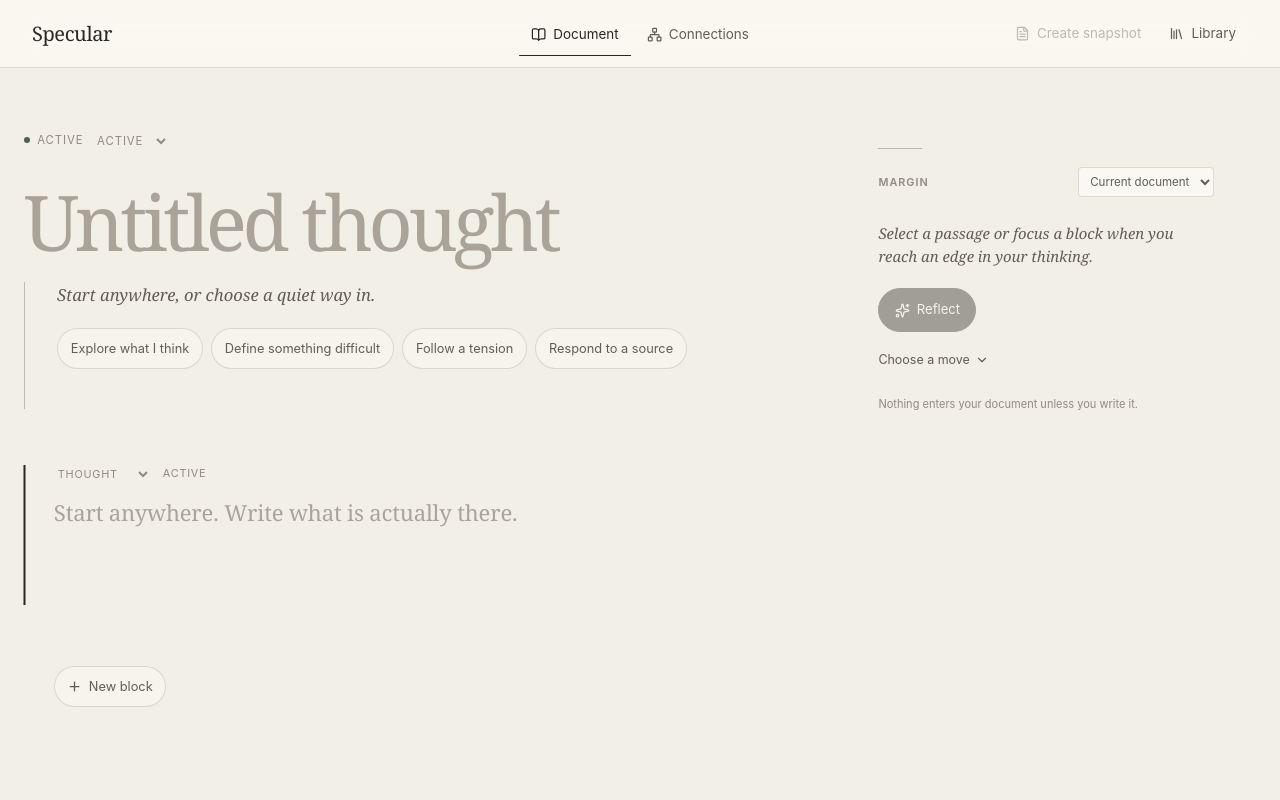
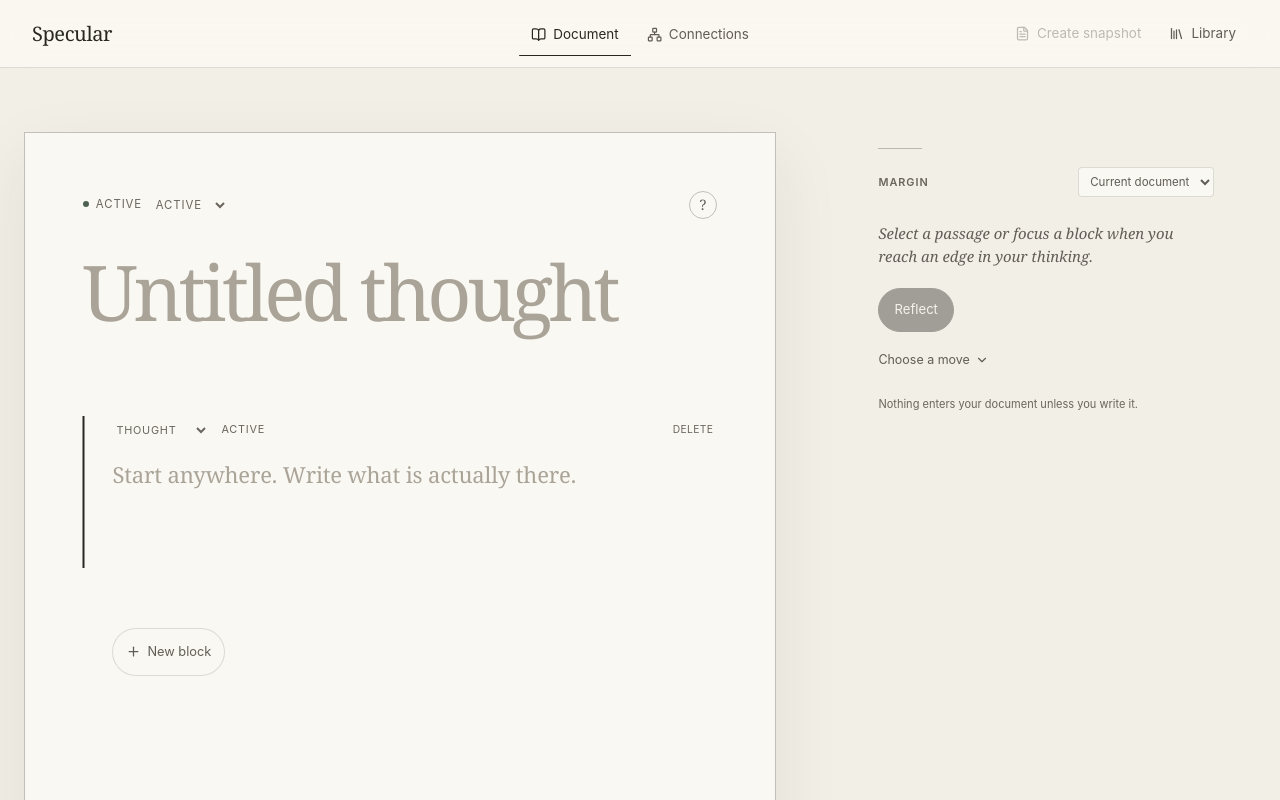
Before and after one commit to HenryBranchAdams/specular-app, a React (Vite) app: page / in a window 1280 px wide. Shown: the top 800 px of the page. Built offline with nearby package versions, Linux system fonts and the light colour scheme.

Commit message:
fix: refine Specular document controls

```diff
--- a/src/app/App.tsx
+++ b/src/app/App.tsx
@@ -13,7 +13,6 @@ import {
   Plus,
   Printer,
   Share2,
-  Sparkles,
   X,
 } from 'lucide-react';
 import {
@@ -211,22 +210,26 @@ function BlockEditor({
   focused,
   onBlur,
   onChange,
+  onDelete,
   onFocus,
   onKindChange,
   onReferenceChange,
   onRestoreVersion,
   onSelection,
+  placeholder,
 }: {
   block: ThoughtBlock;
   dormancyDays: number;
   focused: boolean;
   onBlur: () => void;
   onChange: (content: string) => void;
+  onDelete: () => void;
   onFocus: () => void;
   onKindChange: (kind: ThoughtKind) => void;
   onReferenceChange: (field: keyof Pick<SourceReference, 'author' | 'excerpt' | 'title' | 'url'>, value: string) => void;
   onRestoreVersion: (index: number) => void;
   onSelection: (text: string) => void;
+  placeholder: string | null;
 }) {
   const textareaRef = useRef<HTMLTextAreaElement>(null);
   const resize = () => {
@@ -258,6 +261,7 @@ function BlockEditor({
           </select>
           <span>{status}</span>
           {block.parentId === null ? null : <span className="thought-card__linked"><Link2 size={12} /> linked</span>}
+          <button aria-label="Delete block" className="delete-block" onClick={onDelete} type="button">Delete</button>
         </div>
         {block.originPrompt === null ? null : (
           <p className="thought-card__origin"><span>Working from</span>{block.originPrompt}</p>
@@ -270,9 +274,9 @@ function BlockEditor({
           onFocus={onFocus}
           onKeyUp={readSelection}
           onMouseUp={readSelection}
-          placeholder={block.parentId === null
+          placeholder={placeholder ?? (block.parentId === null
             ? 'Start anywhere. Write what is actually there.'
-            : 'Continue in your own words…'}
+            : 'Continue in your own words…')}
           ref={textareaRef}
           value={block.content}
         />
@@ -353,8 +357,7 @@ function ReflectionMargin({
             ? `“${selection.trim().slice(0, 150)}${selection.trim().length > 150 ? '…' : ''}”`
             : 'Select a passage or focus a block when you reach an edge in your thinking.'}</p>
           <button className="primary-action" disabled={!canReflect || busy} onClick={() => { onMove('reflect'); }} type="button">
-            {busy ? <LoaderCircle className="spin" size={15} /> : <Sparkles size={15} />}
-            Reflect
+            {busy ? 'Reflecting…' : 'Reflect'}
           </button>
           <details className="move-menu">
             <summary>Choose a move <ChevronDown size={14} /></summary>
@@ -577,6 +580,7 @@ export function App({
   const [selectedBlockId, setSelectedBlockId] = useState<string | null>(null);
   const [selection, setSelection] = useState('');
   const [libraryOpen, setLibraryOpen] = useState(false);
+  const [starterOpen, setStarterOpen] = useState(false);
   const [starterPrompt, setStarterPrompt] = useState<string | null>(null);
   const [reflectionBusy, setReflectionBusy] = useState(false);
   const [reflectionError, setReflectionError] = useState<string | null>(null);
@@ -685,6 +689,73 @@ export function App({
     }, 0);
   };
 
+  const deleteBlock = (blockId: string) => {
+    const block = state.blocks.find((item) => item.id === blockId);
+    if (block === undefined) return;
+    const hasAuthoredMaterial = block.content.trim().length > 0
+      || block.versions.length > 0
+      || block.references.some((reference) => (
+        reference.title.trim().length > 0
+        || reference.author.trim().length > 0
+        || reference.url.trim().length > 0
+        || reference.excerpt.trim().length > 0
+      ));
+    if (hasAuthoredMaterial && !globalThis.confirm('Delete this block? Its writing and local history will be removed from this workspace.')) return;
+
+    const remainingBlocks = blocks.filter((item) => item.id !== blockId);
+    const deletedIndex = blocks.findIndex((item) => item.id === blockId);
+    const now = Date.now();
+    const replacement = remainingBlocks.length === 0
+      ? {
+          id: newId('block'),
+          documentId: currentDocument.id,
+          parentId: null,
+          originPrompt: null,
+          content: '',
+          kind: 'thought' as const,
+          status: 'active' as const,
+          createdAt: now,
+          updatedAt: now,
+          versions: [],
+          references: [],
+        }
+      : null;
+    const nextBlockId = remainingBlocks[deletedIndex]?.id
+      ?? remainingBlocks[deletedIndex - 1]?.id
+      ?? replacement?.id
+      ?? null;
+
+    setState((current) => ({
+      ...current,
+      blocks: [
+        ...current.blocks
+          .filter((item) => item.id !== blockId)
+          .map((item) => item.parentId === blockId ? { ...item, parentId: null } : item),
+        ...(replacement === null ? [] : [replacement]),
+      ],
+      connections: current.connections.filter((connection) => (
+        connection.fromBlockId !== blockId && connection.toBlockId !== blockId
+      )),
+      annotations: current.annotations.filter((annotation) => annotation.blockId !== blockId),
+      documents: current.documents.map((document) => document.id === currentDocument.id
+        ? {
+            ...document,
+            blockIds: replacement === null
+              ? document.blockIds.filter((id) => id !== blockId)
+              : [replacement.id],
+            status: 'active',
+            updatedAt: now,
+          }
+        : document),
+      snapshots: current.snapshots.map((snapshot) => ({
+        ...snapshot,
+        blockIds: snapshot.blockIds.filter((id) => id !== blockId),
+      })),
+    }));
+    setSelectedBlockId(nextBlockId);
+    setSelection('');
+  };
+
   const createDocument = () => {
     const now = Date.now();
     const documentId = newId('document');
@@ -697,6 +768,8 @@ export function App({
     }));
     setSelectedBlockId(blockId);
     setLibraryOpen(false);
+    setStarterOpen(false);
+    setStarterPrompt(null);
     setView('document');
   };
 
@@ -825,6 +898,8 @@ export function App({
                 setState((current) => ({ ...current, activeDocumentId: item.id }));
                 setSelectedBlockId(item.blockIds[0] ?? null);
                 setLibraryOpen(false);
+                setStarterOpen(false);
+                setStarterPrompt(null);
                 setView('document');
               }} type="button">
                 <span>{item.title.trim().length > 0 ? item.title : 'Untitled thought'}</span>
@@ -851,6 +926,37 @@ export function App({
               <select aria-label="Document status" onChange={(event) => { updateDocument({ status: event.target.value as ThoughtDocument['status'] }); }} value={currentDocument.status}>
                 <option value="active">Active</option><option value="resting">Resting</option><option value="closed">Closed</option>
               </select>
+              {isBlank ? (
+                <div className="starter-help">
+                  <button
+                    aria-controls="writing-starters"
+                    aria-expanded={starterOpen}
+                    aria-label="Writing starters"
+                    className="starter-help__trigger"
+                    onClick={() => { setStarterOpen((open) => !open); }}
+                    title="Writing starters"
+                    type="button"
+                  >?</button>
+                  {starterOpen ? (
+                    <div className="starter-intentions" id="writing-starters">
+                      <p>{starterPrompt ?? 'Start anywhere, or choose a quiet way in.'}</p>
+                      <div>{STARTERS.map(([label, prompt]) => (
+                        <button key={label} onClick={() => {
+                          const firstBlock = blocks[0];
+                          setStarterPrompt(prompt);
+                          setStarterOpen(false);
+                          if (firstBlock !== undefined) {
+                            setSelectedBlockId(firstBlock.id);
+                            window.setTimeout(() => {
+                              globalThis.document.querySelector<HTMLTextAreaElement>(`[data-block-id="${firstBlock.id}"] textarea`)?.focus();
+                            }, 0);
+                          }
+                        }} type="button">{label}</button>
+                      ))}</div>
+                    </div>
+                  ) : null}
+                </div>
+              ) : null}
             </div>
             <input
               aria-label="Document title"
@@ -859,14 +965,6 @@ export function App({
               placeholder="Untitled thought"
               value={currentDocument.title}
             />
-            {isBlank ? (
-              <div className="starter-intentions">
-                <p>{starterPrompt ?? 'Start anywhere, or choose a quiet way in.'}</p>
-                <div>{STARTERS.map(([label, prompt]) => (
-                  <button key={label} onClick={() => { setStarterPrompt(prompt); }} type="button">{label}</button>
-                ))}</div>
-              </div>
-            ) : null}
             <div className="block-stack">
               {blocks.map((block) => (
                 <BlockEditor
@@ -876,6 +974,7 @@ export function App({
                   key={block.id}
                   onBlur={() => { window.setTimeout(() => { commitVersion(block.id); }, 0); }}
                   onChange={(content) => { updateBlock(block.id, (current) => ({ ...current, content, status: 'active', updatedAt: Date.now() })); }}
+                  onDelete={() => { deleteBlock(block.id); }}
                   onFocus={() => { setSelectedBlockId(block.id); setSelection(''); }}
                   onKindChange={(kind) => { updateBlock(block.id, (current) => ({ ...current, kind, updatedAt: Date.now() })); }}
                   onReferenceChange={(field, value) => { updateBlock(block.id, (current) => {
@@ -898,6 +997,7 @@ export function App({
                     return { ...current, content: version.content, versions, updatedAt: Date.now() };
                   }); }}
                   onSelection={setSelection}
+                  placeholder={block.id === blocks[0]?.id && block.content.trim().length === 0 ? starterPrompt : null}
                 />
               ))}
             </div>
--- a/src/styles.css
+++ b/src/styles.css
@@ -13,7 +13,7 @@
   --paper-deep: #e9e5db;
   --ink: #292722;
   --ink-soft: #615d56;
-  --quiet: #918b81;
+  --quiet: #6a655d;
   --line: rgb(41 39 34 / 14%);
   --line-strong: rgb(41 39 34 / 27%);
   --rust: #8a4237;
@@ -182,9 +182,15 @@ a:focus-visible {
 
 .thinking-document {
   min-width: 0;
+  min-height: 52rem;
+  padding: clamp(2rem, 4.5vw, 4.25rem);
+  border: 1px solid var(--line-strong);
+  background: var(--paper-raised);
+  box-shadow: 0 1.5rem 4rem rgb(41 39 34 / 8%);
 }
 
 .document-status {
+  position: relative;
   display: flex;
   align-items: center;
   gap: 0.6rem;
@@ -193,6 +199,33 @@ a:focus-visible {
   font-size: 0.71rem;
   letter-spacing: 0.08em;
   text-transform: uppercase;
+}
+
+.starter-help {
+  position: relative;
+  margin-left: auto;
+  text-transform: none;
+}
+
+.starter-help__trigger {
+  display: grid;
+  width: 1.75rem;
+  height: 1.75rem;
+  place-items: center;
+  padding: 0;
+  border: 1px solid var(--line-strong);
+  border-radius: 50%;
+  color: var(--ink-soft);
+  background: transparent;
+  font-family: Georgia, "Times New Roman", serif;
+  font-size: 0.9rem;
+}
+
+.starter-help__trigger:hover,
+.starter-help__trigger[aria-expanded="true"] {
+  border-color: var(--ink-soft);
+  color: var(--ink);
+  background: var(--paper-deep);
 }
 
 .document-status > span::before {
@@ -238,9 +271,15 @@ a:focus-visible {
 }
 
 .starter-intentions {
-  padding: 0 0 2.5rem 2rem;
-  margin: -2.5rem 0 2rem;
-  border-left: 1px solid var(--line-strong);
+  position: absolute;
+  z-index: 10;
+  top: calc(100% + 0.65rem);
+  right: 0;
+  width: min(31rem, calc(100vw - 4rem));
+  padding: 1.1rem;
+  border: 1px solid var(--line-strong);
+  background: var(--paper-raised);
+  box-shadow: 0 1rem 2.5rem rgb(41 39 34 / 12%);
 }
 
 .starter-intentions p {
@@ -268,6 +307,10 @@ a:focus-visible {
   color: var(--ink-soft);
   background: rgb(250 248 242 / 48%);
   font-size: 0.8rem;
+}
+
+.add-block {
+  min-height: 3rem;
 }
 
 .block-stack {
@@ -300,6 +343,7 @@ a:focus-visible {
 
 .thought-card__meta {
   display: flex;
+  flex-wrap: wrap;
   align-items: center;
   gap: 0.75rem;
   margin-bottom: 0.75rem;
@@ -313,6 +357,22 @@ a:focus-visible {
   display: inline-flex;
   align-items: center;
   gap: 0.25rem;
+}
+
+.delete-block {
+  min-height: 1.75rem;
+  margin-left: auto;
+  padding: 0 0.25rem;
+  border: 0;
+  color: var(--quiet);
+  background: transparent;
+  font-size: 0.64rem;
+  letter-spacing: 0.04em;
+  text-transform: uppercase;
+}
+
+.delete-block:hover {
+  color: var(--danger);
 }
 
 .thought-card__origin {
@@ -1113,8 +1173,14 @@ a:focus-visible {
     padding-top: 3rem;
   }
 
+  .thinking-document {
+    min-height: 0;
+    padding: clamp(1.5rem, 6vw, 3rem);
+  }
+
   .reflection-margin {
     position: static;
+    margin-top: 2.5rem;
     padding-bottom: 6rem;
   }
 
@@ -1182,7 +1248,7 @@ a:focus-visible {
   }
 
   .starter-intentions {
-    padding-left: 1rem;
+    width: min(27rem, calc(100vw - 3rem));
   }
 
   .thought-card {
```
Also changed, not shown: 2 other files (tests, documents, lock files or other folders).
